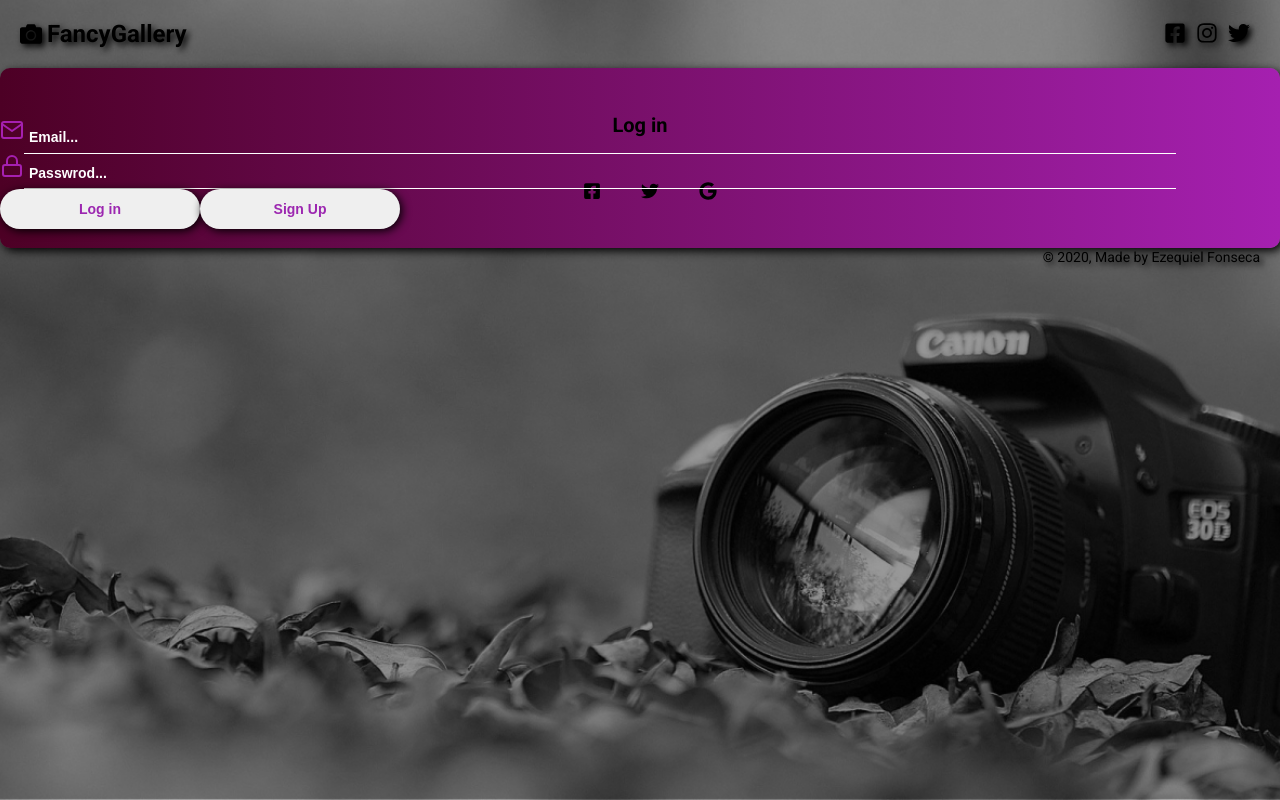
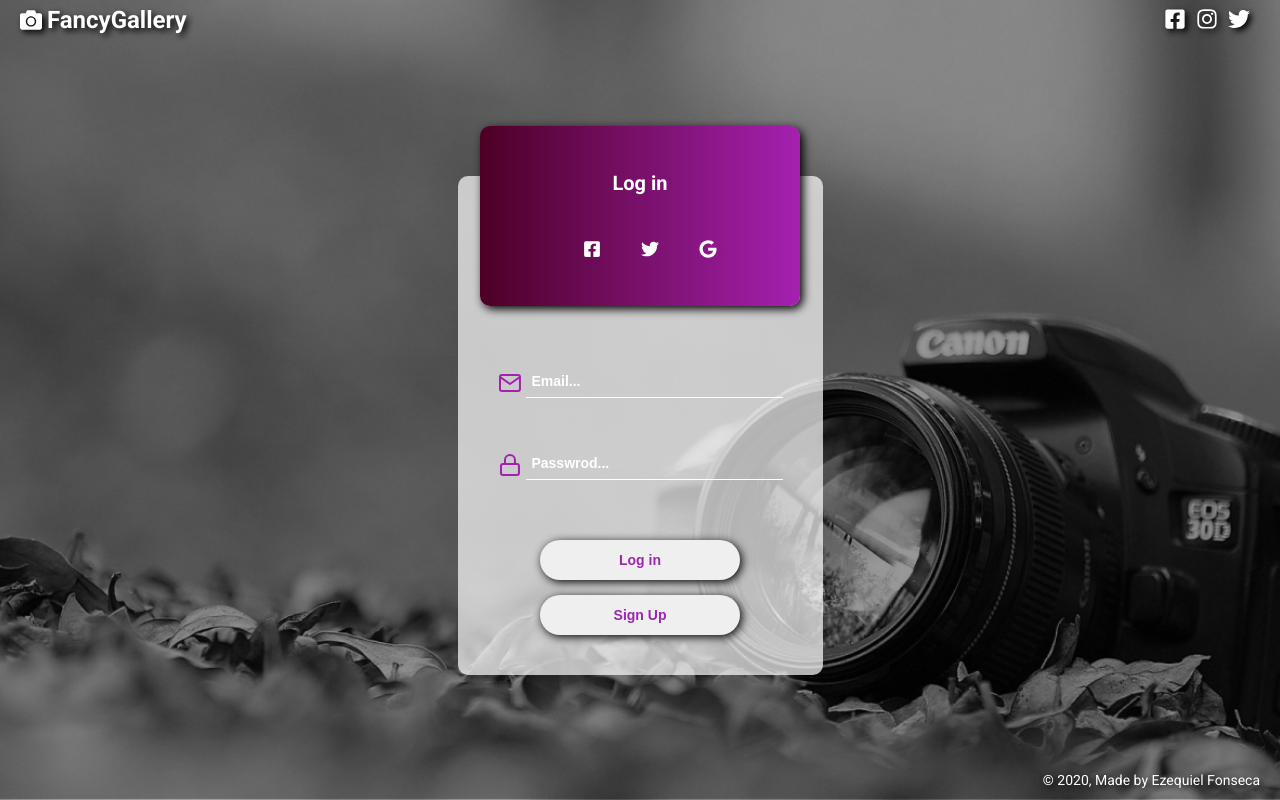
Before and after one commit to Qz-C/FancyGallery-frontend, a React (Create React App) app: page / in a window 1280 px wide. Built offline with nearby package versions, Linux system fonts and the light colour scheme.

Commit message:
Working in progress, until now only the background was implemented

```diff
--- a/src/pages/login/styles.css
+++ b/src/pages/login/styles.css
@@ -1,20 +1,11 @@
-html{
-    background:url("../../assets/background.png") no-repeat center center fixed;
-    -webkit-background-size:cover;
-    -moz-background-size:cover;
-    -o-background-size: cover;
-    background-size: cover;
-
-}
-
-.container{
+.container-login{
     position: absolute;
     width: 100%;
     height: 100%;
     color: #FFFFFF;
 }
 
-.container section{
+.container-login section{
     display: flex;
     flex-direction: column;
     align-items: center;
@@ -23,7 +14,7 @@ html{
     height: 90%;
 }
 
-.container section .bottom-div{
+.container-login section .bottom-div{
 
     padding: 40px;
     width: 365px;
@@ -31,25 +22,25 @@ html{
     border-radius: 10px;
 }
 
-.container section .bottom-div form{
+.container-login section .bottom-div form{
     margin-top: 100px;
     display:flex;
     flex-direction: column;
 }
 
-.container section .bottom-div form div svg{
+.container-login section .bottom-div form div svg{
     margin-right: 5px;
     margin-top: 5px;
 }
 
-.container section .bottom-div form .inputs{
+.container-login section .bottom-div form .inputs{
     margin-top: 50px;
     display: flex;
     font-weight: 100%;
     justify-content: space-between;
 }
 
-.container section .bottom-div form .error-message{
+.container-login section .bottom-div form .error-message{
     color: #9C27B0;
     font-weight: bold;
     text-align: center;
@@ -58,12 +49,12 @@ html{
     filter: drop-shadow( 0.5px 0.5px 3px rgba( 0,0,0,0.3 ));
 }
 
-.container section .bottom-div form .buttons{
+.container-login section .bottom-div form .buttons{
     display: flex;
     flex-direction: column;
     align-items: center;
 }
 
-.container section .bottom-div form .buttons .button{
+.container-login section .bottom-div form .buttons .button{
     margin-bottom: 15px;
 }
```
